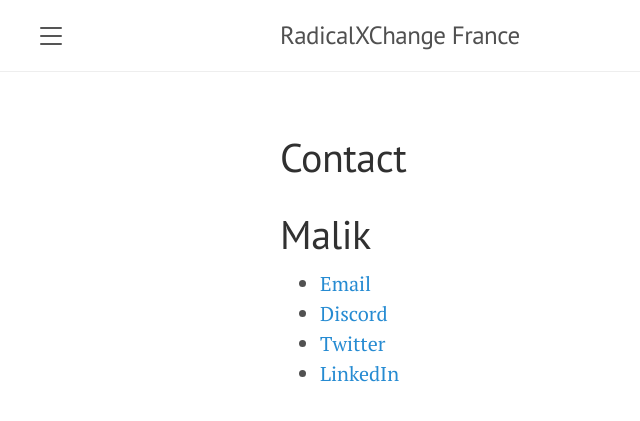
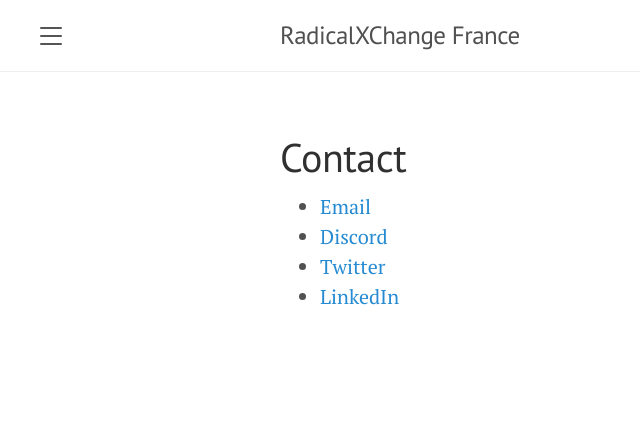
Before and after one commit to RadicalXChangeParis/radicalxchangeparis.github.io, a Jekyll site: the page built from contact.md, in a window 1280 px wide. Shown: the top 421 px of the page, without its empty margins (0-640 px from the left). Built offline with Jekyll 4.4.1, drawn with Linux system fonts in a browser that asks for light colours.

Commit message:
Cut Malik's name

```diff
--- a/contact.md
+++ b/contact.md
@@ -4,7 +4,6 @@ title: Contact
 order: 6
 ---
 
-# Malik
 
 - [Email](rxcparis@radicalxchange.org)
 - [Discord](https://discord.gg/cyek2mkxz)
```
